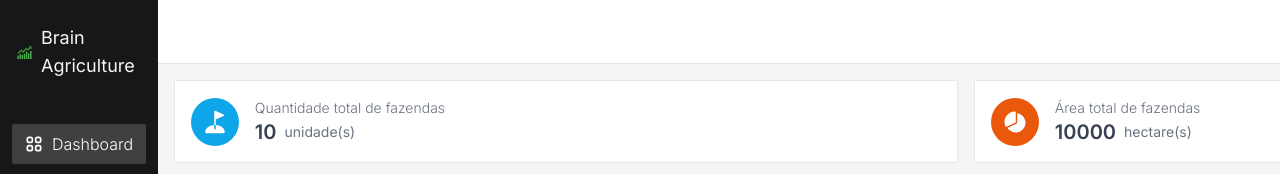
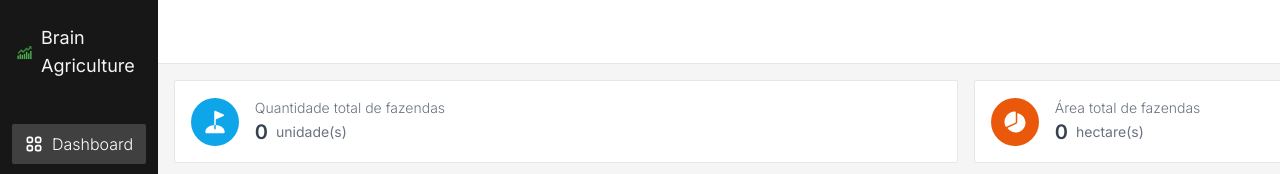
Before and after one commit to wendelsantosd/brain-agriculture-web, a React (Vite) app: page / in a window 1280 px wide. Shown: the top 174 px of the page. Built offline with nearby package versions, Linux system fonts and the light colour scheme; no server answers.

Commit message:
feat: implements board values farm

```diff
--- a/src/pages/Dashboard/Dashboard.tsx
+++ b/src/pages/Dashboard/Dashboard.tsx
@@ -1,9 +1,16 @@
+import { useContext } from "react"
 import { BoardValuesFarm } from "./components/BoardValuesFarm/BoardValuesFarm"
 import { PizzasCharts } from "./components/PizzasCharts/PizzasCharts"
+import { CreateBrainAgricultureContext } from "../../context/contex"
 
 export const Dashboard = (): React.ReactElement => {
+  const { dashboardValues } = useContext(CreateBrainAgricultureContext);
+
   return <>
-    <BoardValuesFarm />
+    <BoardValuesFarm
+      totalFarms={dashboardValues?.totalFarms}
+      totalArea={dashboardValues?.totalArea}
+    />
 
     <div className="mt-3 w-100 flex justify-between items-center">
       <PizzasCharts />
--- a/src/pages/Dashboard/components/BoardValuesFarm/BoardValuesFarm.tsx
+++ b/src/pages/Dashboard/components/BoardValuesFarm/BoardValuesFarm.tsx
@@ -1,7 +1,7 @@
 import { IoGolf, IoPieChart } from "react-icons/io5"
-import { BoxWrapperProps } from "./interface"
+import { BoardValuesFarmProps, BoxWrapperProps } from "./interface"
 
-export const BoardValuesFarm = (): React.ReactElement => {
+export const BoardValuesFarm = ({ totalArea, totalFarms }: BoardValuesFarmProps): React.ReactElement => {
 
   return <div className="flex gap-4">
     <BoxWrapper>
@@ -11,7 +11,7 @@ export const BoardValuesFarm = (): React.ReactElement => {
       <div className="pl-4">
         <span className="text-sm text-gray-500 font-light">Quantidade total de fazendas</span>
         <div className="flex items-center">
-          <strong className="text-xl text-gray-700 font-semibold">10</strong>
+          <strong className="text-xl text-gray-700 font-semibold">{totalFarms ?? 0}</strong>
           <span className="text-sm text-gray-500 pl-2">unidade(s)</span>
         </div>
       </div>
@@ -23,7 +23,7 @@ export const BoardValuesFarm = (): React.ReactElement => {
       <div className="pl-4">
         <span className="text-sm text-gray-500 font-light">Área total de fazendas</span>
         <div className="flex items-center">
-          <strong className="text-xl text-gray-700 font-semibold">10000</strong>
+          <strong className="text-xl text-gray-700 font-semibold">{totalArea ?? 0}</strong>
           <span className="text-sm text-gray-500 pl-2">hectare(s)</span>
         </div>
       </div>
--- a/src/pages/Dashboard/components/BoardValuesFarm/interface.ts
+++ b/src/pages/Dashboard/components/BoardValuesFarm/interface.ts
@@ -3,3 +3,8 @@ import { ReactNode } from "react";
 export interface BoxWrapperProps {
   children: ReactNode;
 }
+
+export interface BoardValuesFarmProps {
+  totalFarms?: number;
+  totalArea?: number;
+}
```
Also changed, not shown: 1 other file (tests, documents, lock files or other folders).
